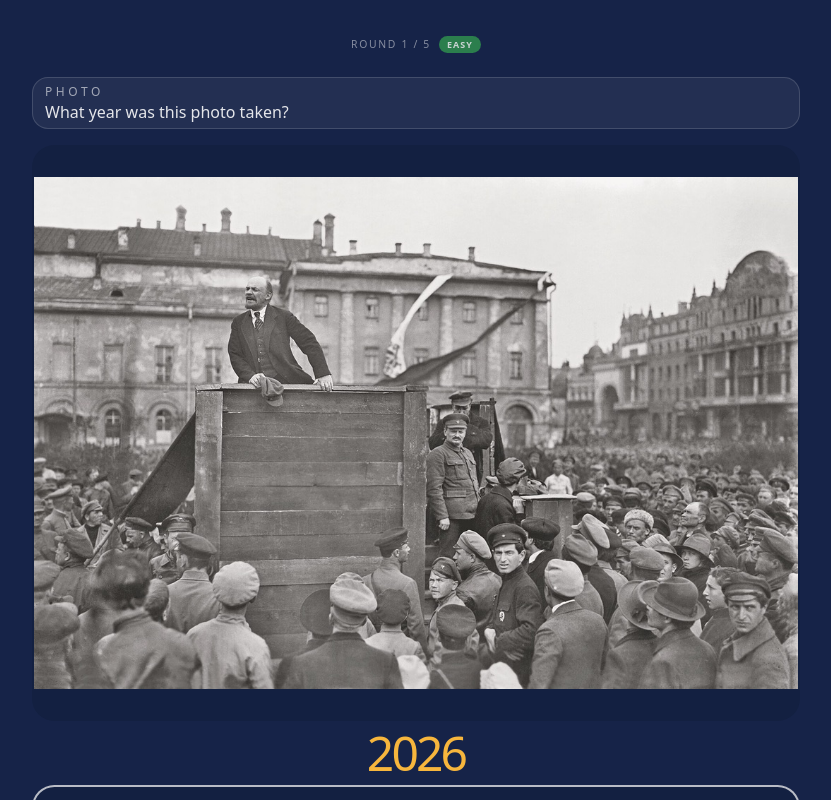
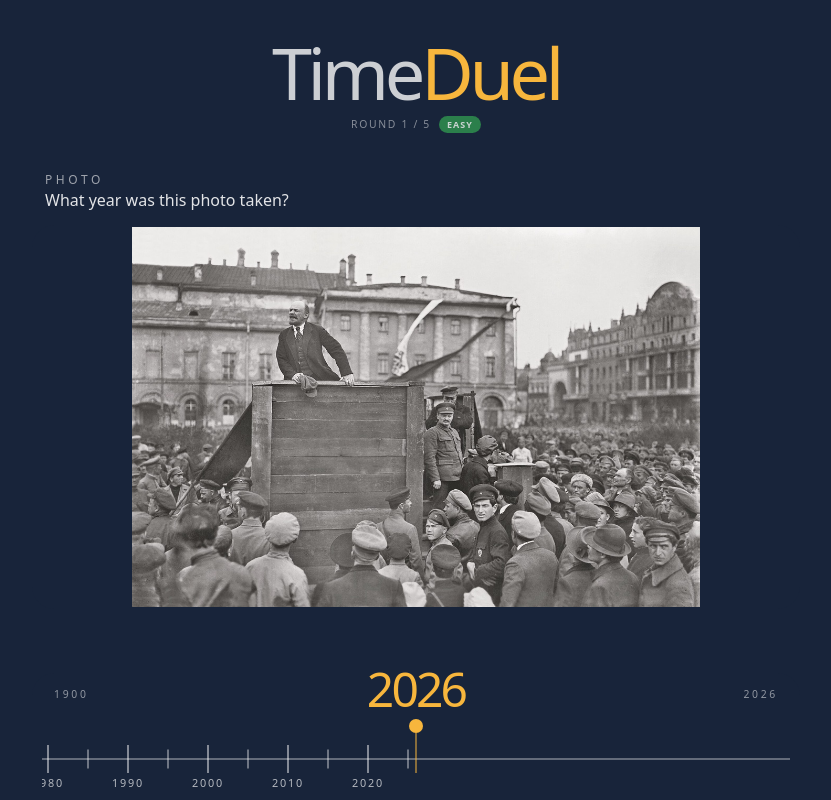
Before and after one commit to jackhlyons/timeduel, a Next.js app: page / in a window 1280 px wide. Both pictures are taken after a click on the button "Play Now". Shown: the top 800 px of the page, without its empty margins (224-1055 px from the left). Built offline with nearby package versions, Linux system fonts and the light colour scheme.

Commit message:
Changes to UI - simplifications

```diff
--- a/components/time-duel-game.tsx
+++ b/components/time-duel-game.tsx
@@ -26,6 +26,7 @@ type YearTimelineProps = {
   onChange: (year: number) => void;
   onSubmit: () => void;
   revealedYear?: number;
+  showZoomHint: boolean;
 };
 
 const rounds = questions.slice(0, 5);
@@ -130,7 +131,14 @@ function getShareDateLabel(date: Date) {
   });
 }
 
-function YearTimeline({ disabled, selectedYear, onChange, onSubmit, revealedYear }: YearTimelineProps) {
+function YearTimeline({
+  disabled,
+  selectedYear,
+  onChange,
+  onSubmit,
+  revealedYear,
+  showZoomHint,
+}: YearTimelineProps) {
   const viewportRef = useRef<HTMLDivElement>(null);
   const syncScrollRef = useRef(false);
   const revealAnimationFrameRef = useRef<number | null>(null);
@@ -427,12 +435,11 @@ function YearTimeline({ disabled, selectedYear, onChange, onSubmit, revealedYear
       : "hidden";
 
   return (
-    <div className="w-full min-w-0 max-w-full rounded-[1.4rem] border-2 border-white/70 bg-[#132041]/85 px-2 py-3">
+    <div className="w-full min-w-0 max-w-full rounded-[1.4rem] border-2 border-transparent bg-[#18243a] px-2 py-3">
       <div className="relative min-w-0 max-w-full overflow-visible">
         <div className="mb-2 flex items-center justify-between px-3 text-[0.65rem] uppercase tracking-[0.26em] text-white/52">
           <span>{minimumYear}</span>
-          <span className="whitespace-nowrap sm:hidden">Pinch to zoom</span>
-          <span className="hidden whitespace-nowrap sm:inline">Pinch or ctrl-scroll to zoom</span>
+          <span aria-hidden="true" />
           <span>{maximumYear}</span>
         </div>
 
@@ -598,6 +605,12 @@ function YearTimeline({ disabled, selectedYear, onChange, onSubmit, revealedYear
             </div>
           </div>
         </div>
+        {showZoomHint ? (
+          <p className="mt-1 text-center text-[0.6rem] uppercase tracking-[0.18em] text-white/42">
+            <span className="sm:hidden">Pinch to zoom</span>
+            <span className="hidden sm:inline">Pinch or ctrl-scroll to zoom</span>
+          </p>
+        ) : null}
       </div>
 
     </div>
@@ -695,7 +708,7 @@ export function TimeDuelGame() {
 
   function shell(children: ReactNode) {
     return (
-      <main className="min-h-screen w-full max-w-full bg-[#162348] px-4 py-6 text-white sm:px-8 sm:py-8">
+      <main className="min-h-screen w-full max-w-full bg-[#18243a] px-4 py-6 text-white sm:px-8 sm:py-8">
         <div className="mx-auto flex min-h-[calc(100vh-3rem)] w-full min-w-0 max-w-6xl flex-col">
           {children}
         </div>
@@ -828,6 +841,12 @@ export function TimeDuelGame() {
 
   return shell(
     <section className="flex w-full min-w-0 max-w-full flex-1 flex-col py-1">
+      <div className="mb-2 flex justify-center" aria-label="TimeDuel">
+        <div className="flex leading-none">
+          <span className="text-6xl font-light tracking-[-0.06em] text-white/78 sm:text-7xl">Time</span>
+          <span className="text-6xl font-light tracking-[-0.06em] text-[#f7b63d] sm:text-7xl">Duel</span>
+        </div>
+      </div>
       <div className="mb-3 flex justify-center">
         <div className="flex items-center gap-2 text-center text-[0.65rem] font-medium uppercase tracking-[0.16em] text-white/48">
           <p>
@@ -844,13 +863,18 @@ export function TimeDuelGame() {
         </div>
       </div>
 
-      <div className="grid w-full min-w-0 max-w-full flex-1 grid-rows-[auto_auto_auto_1fr] justify-items-center gap-4 py-3">
+      <div className="flex w-full min-w-0 max-w-full flex-1 flex-col items-center gap-4 py-3">
         <div className="w-full min-w-0 max-w-3xl">
-          <div className="relative flex min-h-[3.5rem] min-w-0 flex-col justify-center rounded-[1rem] border border-white/14 bg-white/6 px-3 py-0.5 text-left sm:min-h-[3.25rem]">
-            <p className="text-xs uppercase tracking-[0.3em] text-white/58">
+          <div className="relative flex min-h-[3.5rem] min-w-0 flex-col justify-center rounded-[1rem] border border-transparent bg-transparent px-3 py-0.5 text-left sm:min-h-[3.25rem]">
+            <p className="translate-y-2 text-xs uppercase tracking-[0.3em] text-white/58">
               {currentGuess ? "Your result" : "PHOTO"}
             </p>
-            <p className="mt-0.5 break-words pr-32 text-base leading-5 text-white/88">
+            <p
+              className={[
+                "mt-0.5 translate-y-2 text-base leading-5 text-white/88",
+                currentGuess ? "break-words pr-32" : "whitespace-nowrap",
+              ].join(" ")}
+            >
               {currentGuess
                 ? currentGuess.difference === 0
                   ? `Exact hit. ${currentGuess.roundScore} points.`
@@ -871,8 +895,8 @@ export function TimeDuelGame() {
           </div>
         </div>
 
-        <div className="w-full min-w-0 max-w-3xl">
-          <div className="relative aspect-[13/12] w-full min-w-0 max-w-full overflow-hidden rounded-[1.4rem] border-2 border-transparent bg-[#132041] sm:aspect-[4/3]">
+        <div className="flex min-h-0 w-full min-w-0 max-w-3xl flex-1 flex-col">
+          <div className="relative min-h-[18rem] w-full min-w-0 max-w-full flex-1 overflow-hidden rounded-[1.4rem] border-2 border-transparent bg-[#18243a] sm:min-h-[24rem]">
             {isExactHitRound ? (
               <div key={`confetti-${currentRound}-${currentQuestion.id}`} className="pointer-events-none absolute inset-0 z-10">
                 {exactHitConfettiPieces.map((piece, index) => (
@@ -897,20 +921,43 @@ export function TimeDuelGame() {
               fill
               priority
               sizes="(max-width: 768px) calc(100vw - 32px), 900px"
-              className="max-w-full object-contain"
+              className="max-w-full rounded-[1.25rem] object-contain"
             />
           </div>
 
           <div className="relative mt-11 sm:mt-16">
-            <p className="pointer-events-none absolute left-1/2 top-[-1.375rem] z-10 -translate-x-1/2 -translate-y-1/2 text-center text-3xl font-medium tracking-[-0.06em] text-[#f7b63d] sm:top-[-2rem] sm:text-5xl">
-              {selectedYear}
-            </p>
+            {currentGuess ? (
+              <div className="pointer-events-none absolute left-1/2 top-[-1.125rem] z-10 flex -translate-x-1/2 -translate-y-1/2 items-start gap-3 whitespace-nowrap text-center sm:top-[-1.75rem] sm:gap-5">
+                <div>
+                  <p className="text-3xl font-medium tracking-[-0.06em] text-[#f7b63d] sm:text-5xl">
+                    {currentGuess.selectedYear}
+                  </p>
+                  <p className="mt-0.5 text-[0.56rem] font-medium uppercase tracking-[0.16em] text-[#f7b63d]/75 sm:text-[0.62rem]">
+                    You
+                  </p>
+                </div>
+                <span className="mt-1 text-2xl font-light text-white/38 sm:mt-2 sm:text-4xl">→</span>
+                <div>
+                  <p className="text-3xl font-medium tracking-[-0.06em] text-[#39d353] sm:text-5xl">
+                    {currentQuestion.year}
+                  </p>
+                  <p className="mt-0.5 text-[0.56rem] font-medium uppercase tracking-[0.16em] text-[#39d353]/75 sm:text-[0.62rem]">
+                    Correct
+                  </p>
+                </div>
+              </div>
+            ) : (
+              <p className="pointer-events-none absolute left-1/2 top-5 z-10 -translate-x-1/2 -translate-y-1/2 text-center text-3xl font-medium tracking-[-0.06em] text-[#f7b63d] sm:top-4 sm:text-5xl">
+                {selectedYear}
+              </p>
+            )}
             <YearTimeline
               disabled={Boolean(currentGuess)}
               selectedYear={currentGuess?.selectedYear ?? selectedYear}
               onChange={setSelectedYear}
               onSubmit={handleGuess}
               revealedYear={currentGuess ? currentQuestion.year : undefined}
+              showZoomHint={currentRound === 0}
             />
           </div>
         </div>
```
